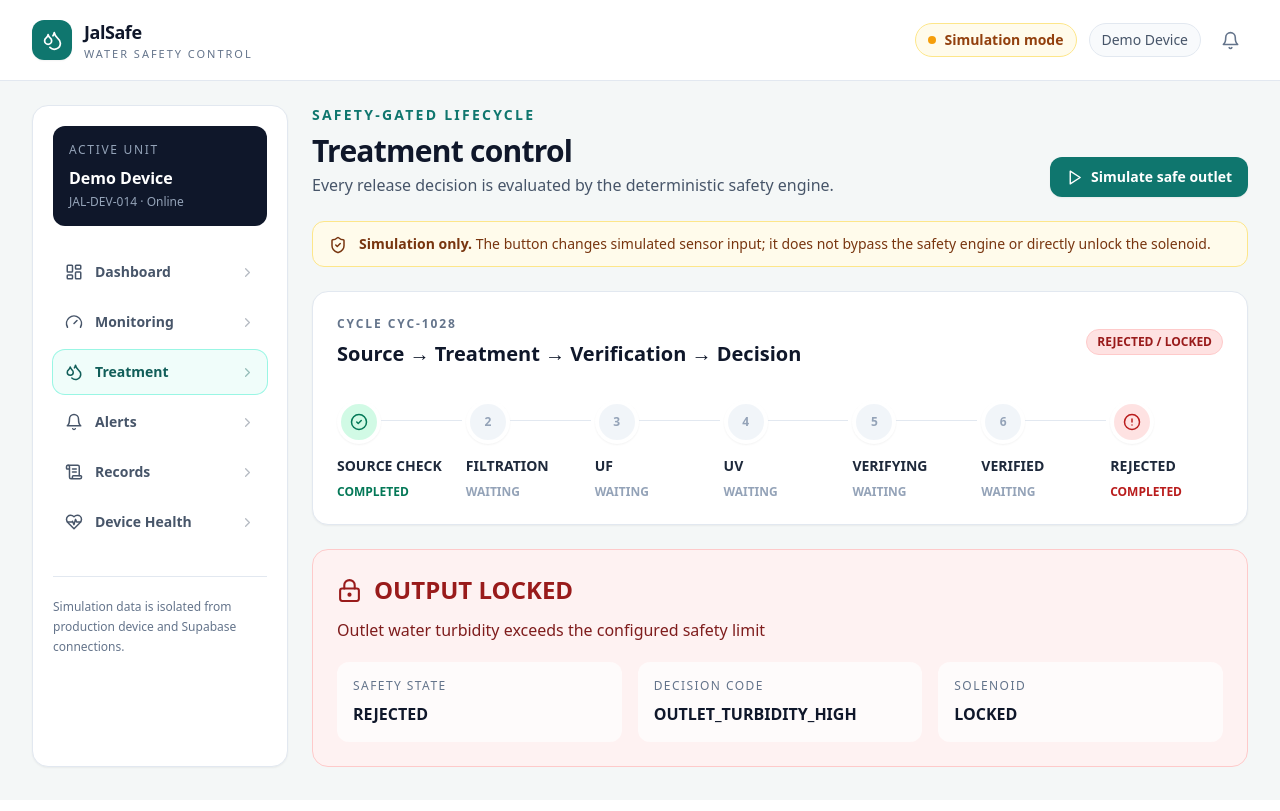
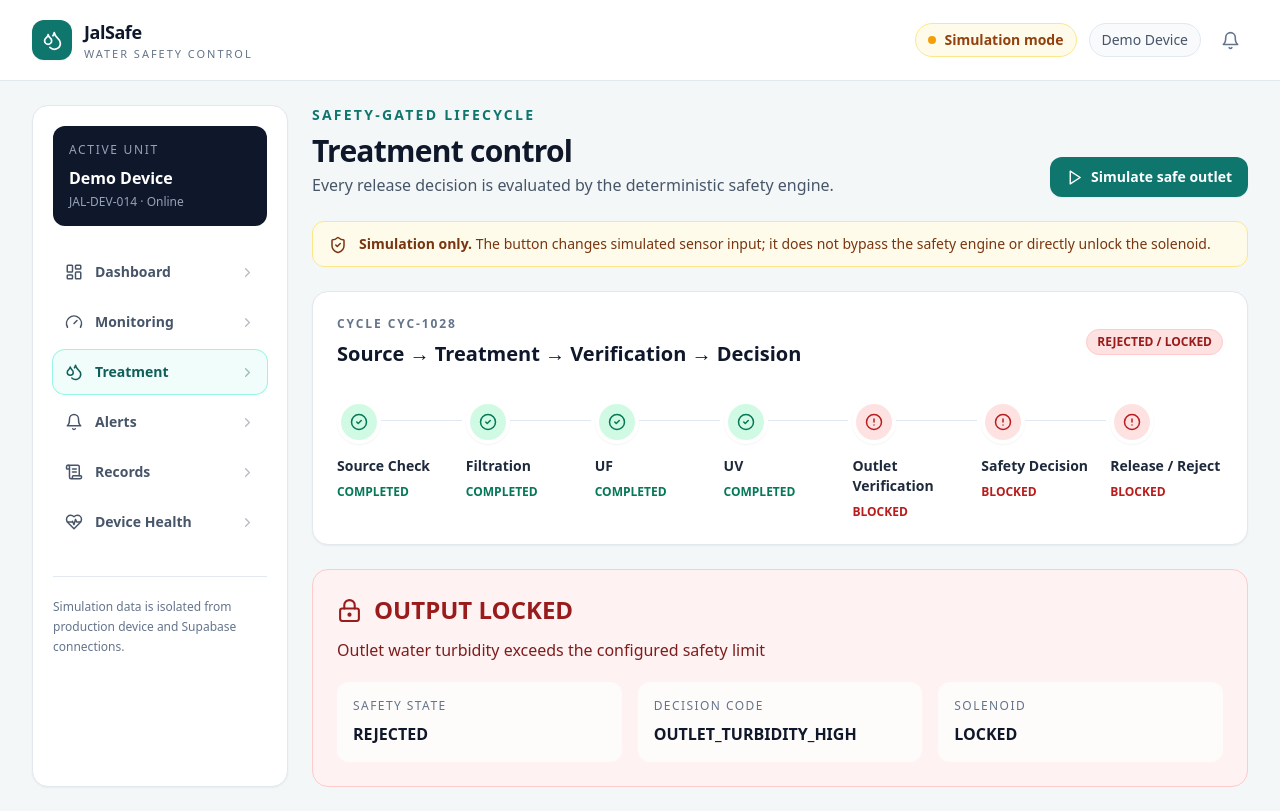
Before and after one commit to ayeshafaeza-2427/JalSafe, a React (Vite) app: page /treatment in a window 1280 px wide. Built offline with nearby package versions, Linux system fonts and the light colour scheme.

Commit message:
fix: align treatment lifecycle UI with safety-gated controller

```diff
--- a/src/pages/TreatmentPage.tsx
+++ b/src/pages/TreatmentPage.tsx
@@ -4,6 +4,16 @@ import { Layout } from '../components/Layout';
 import { StatusBadge } from '../components/StatusBadge';
 import { demoDeviceStatus, demoInletReading, demoOutletReading } from '../lib/demo-data';
 import { runTreatmentController } from '../lib/treatment-controller';
+
+const lifecycleLabels = [
+  'Source Check',
+  'Filtration',
+  'UF',
+  'UV',
+  'Outlet Verification',
+  'Safety Decision',
+  'Release / Reject',
+];
 
 export function TreatmentPage() {
   const [safeSimulation, setSafeSimulation] = useState(false);
@@ -19,10 +29,14 @@ export function TreatmentPage() {
     connectivity: demoDeviceStatus.health.sensorConnectivity,
     uvFlowInterlockOk: true,
     recordWritable: true,
-    thresholds: undefined,
   }), [outlet]);
 
-  const failed = !result.releaseAllowed;
+  const rejected = !result.releaseAllowed;
+  const stageCompleted = lifecycleLabels.map((_, index) => {
+    if (index < 4) return result.decision.passed || result.decision.failedParameter?.startsWith('outlet.') === true;
+    if (index === 4) return result.decision.passed || result.decision.failedParameter?.startsWith('outlet.') === true;
+    return true;
+  });
 
   return (
     <Layout>
@@ -46,28 +60,34 @@ export function TreatmentPage() {
         <section className="rounded-2xl border border-slate-200 bg-white p-6 shadow-sm">
           <div className="flex items-center justify-between gap-4">
             <div><p className="text-xs font-semibold uppercase tracking-[0.16em] text-slate-500">Cycle CYC-1028</p><h2 className="mt-2 text-xl font-bold">Source → Treatment → Verification → Decision</h2></div>
-            <StatusBadge tone={failed ? 'danger' : 'safe'} label={failed ? 'REJECTED / LOCKED' : 'VERIFIED / RELEASED'} />
+            <StatusBadge tone={rejected ? 'danger' : 'safe'} label={rejected ? 'REJECTED / LOCKED' : 'VERIFIED / RELEASED'} />
           </div>
           <div className="mt-8 grid gap-4 md:grid-cols-7">
-            {result.stages.slice(0, 7).map((stage, index) => (
-              <div key={`${stage.name}-${index}`} className="relative">
-                <div className={`flex h-11 w-11 items-center justify-center rounded-full border-4 border-white shadow-sm ${stage.complete ? (stage.name === 'REJECTED' ? 'bg-red-100 text-red-700' : 'bg-emerald-100 text-emerald-700') : 'bg-slate-100 text-slate-400'}`}>
-                  {stage.complete ? (stage.name === 'REJECTED' ? <CircleAlert size={18} /> : <CheckCircle2 size={18} />) : <span className="text-xs font-bold">{index + 1}</span>}
+            {lifecycleLabels.map((label, index) => {
+              const complete = stageCompleted[index];
+              const failedStage = rejected && (index === 4 || index === 5 || index === 6);
+              return (
+                <div key={label} className="relative">
+                  <div className={`flex h-11 w-11 items-center justify-center rounded-full border-4 border-white shadow-sm ${failedStage ? 'bg-red-100 text-red-700' : complete ? 'bg-emerald-100 text-emerald-700' : 'bg-slate-100 text-slate-400'}`}>
+                    {failedStage ? <CircleAlert size={18} /> : complete ? <CheckCircle2 size={18} /> : <span className="text-xs font-bold">{index + 1}</span>}
+                  </div>
+                  <h3 className="mt-3 text-sm font-bold text-slate-800">{label}</h3>
+                  <p className={`mt-2 text-xs font-semibold ${failedStage ? 'text-red-700' : complete ? 'text-emerald-700' : 'text-slate-400'}`}>
+                    {failedStage ? 'BLOCKED' : complete ? 'COMPLETED' : 'WAITING'}
+                  </p>
+                  {index < lifecycleLabels.length - 1 ? <div className="absolute left-11 top-5 hidden h-px w-[calc(100%-2rem)] bg-slate-200 md:block" /> : null}
                 </div>
-                <h3 className="mt-3 text-sm font-bold text-slate-800">{stage.name.replace('_', ' ')}</h3>
-                <p className={`mt-2 text-xs font-semibold ${stage.complete ? (stage.name === 'REJECTED' ? 'text-red-700' : 'text-emerald-700') : 'text-slate-400'}`}>{stage.complete ? 'COMPLETED' : 'WAITING'}</p>
-                {index < 6 ? <div className="absolute left-11 top-5 hidden h-px w-[calc(100%-2rem)] bg-slate-200 md:block" /> : null}
-              </div>
-            ))}
+              );
+            })}
           </div>
         </section>
 
-        <section className={`rounded-2xl border p-6 ${failed ? 'border-red-200 bg-red-50' : 'border-emerald-200 bg-emerald-50'}`}>
-          <div className={`flex items-center gap-3 ${failed ? 'text-red-800' : 'text-emerald-800'}`}>
-            {failed ? <LockKeyhole size={25} /> : <CheckCircle2 size={25} />}
+        <section className={`rounded-2xl border p-6 ${rejected ? 'border-red-200 bg-red-50' : 'border-emerald-200 bg-emerald-50'}`}>
+          <div className={`flex items-center gap-3 ${rejected ? 'text-red-800' : 'text-emerald-800'}`}>
+            {rejected ? <LockKeyhole size={25} /> : <CheckCircle2 size={25} />}
             <h2 className="text-2xl font-bold">{result.solenoid === 'LOCKED' ? 'OUTPUT LOCKED' : 'OUTPUT RELEASED'}</h2>
           </div>
-          <p className={`mt-3 font-medium ${failed ? 'text-red-900' : 'text-emerald-900'}`}>
+          <p className={`mt-3 font-medium ${rejected ? 'text-red-900' : 'text-emerald-900'}`}>
             {result.decision.rejectionReason ?? 'Outlet verification passed for the configured parameters.'}
           </p>
           <div className="mt-5 grid gap-4 md:grid-cols-3">
```
